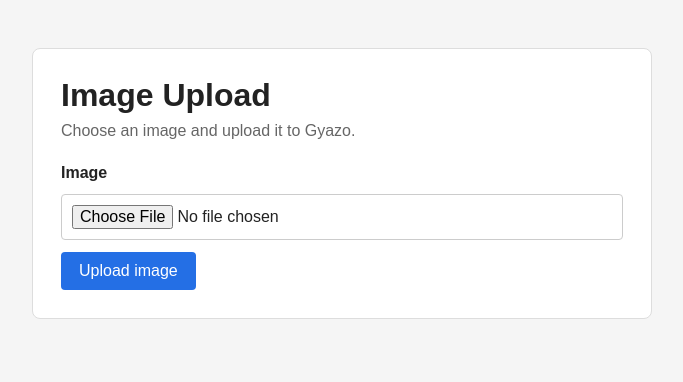
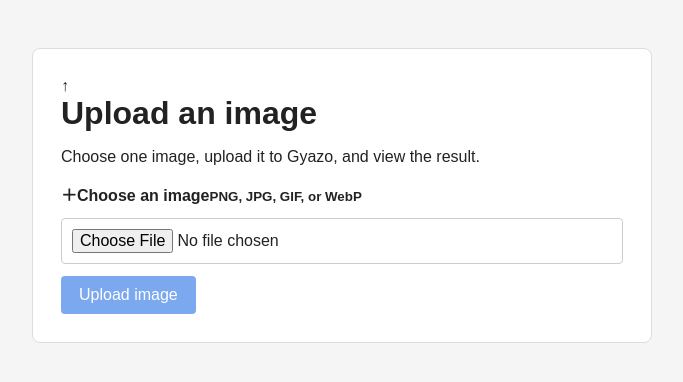
Before and after one commit to alfredD-12/Team_Dos, a Next.js app: page / in a window 1280 px wide. Shown: the top 382 px of the page, without its empty margins (298-981 px from the left). Built offline with nearby package versions, Linux system fonts and the light colour scheme.

Commit message:
Improve uploader interface

```diff
--- a/app/page.tsx
+++ b/app/page.tsx
@@ -54,19 +54,33 @@ export default function HomePage() {
   return (
     <main className="page">
       <section className="panel">
-        <h1>Image Upload</h1>
-        <p className="intro">Choose an image and upload it to Gyazo.</p>
+        <header className="header">
+          <div className="logo">↑</div>
+          <div>
+            <h1>Upload an image</h1>
+            <p>Choose one image, upload it to Gyazo, and view the result.</p>
+          </div>
+        </header>
 
         <form onSubmit={handleSubmit}>
-          <label htmlFor="image">Image</label>
+          <label className="fileBox" htmlFor="image">
+            <span className="fileIcon">＋</span>
+            <strong>{file ? file.name : "Choose an image"}</strong>
+            <small>{file ? "Ready to upload" : "PNG, JPG, GIF, or WebP"}</small>
+          </label>
+
           <input
             id="image"
+            className="fileInput"
             type="file"
             accept="image/*"
-            onChange={(event) => setFile(event.target.files?.[0] ?? null)}
+            onChange={(event) => {
+              setFile(event.target.files?.[0] ?? null);
+              setError("");
+            }}
           />
 
-          <button type="submit" disabled={uploading}>
+          <button type="submit" disabled={uploading || !file}>
             {uploading ? "Uploading..." : "Upload image"}
           </button>
         </form>
@@ -75,11 +89,18 @@ export default function HomePage() {
 
         {result && (
           <section className="result">
-            <h2>Uploaded image</h2>
-            <img src={result.url} alt="Uploaded to Gyazo" />
-            <a href={result.permalink_url} target="_blank" rel="noreferrer">
-              View on Gyazo
-            </a>
+            <div className="resultHeader">
+              <div>
+                <small>UPLOAD COMPLETE</small>
+                <h2>Your image</h2>
+              </div>
+              <a href={result.permalink_url} target="_blank" rel="noreferrer">
+                View on Gyazo ↗
+              </a>
+            </div>
+            <div className="imageFrame">
+              <img src={result.url} alt="Uploaded to Gyazo" />
+            </div>
           </section>
         )}
       </section>
```
